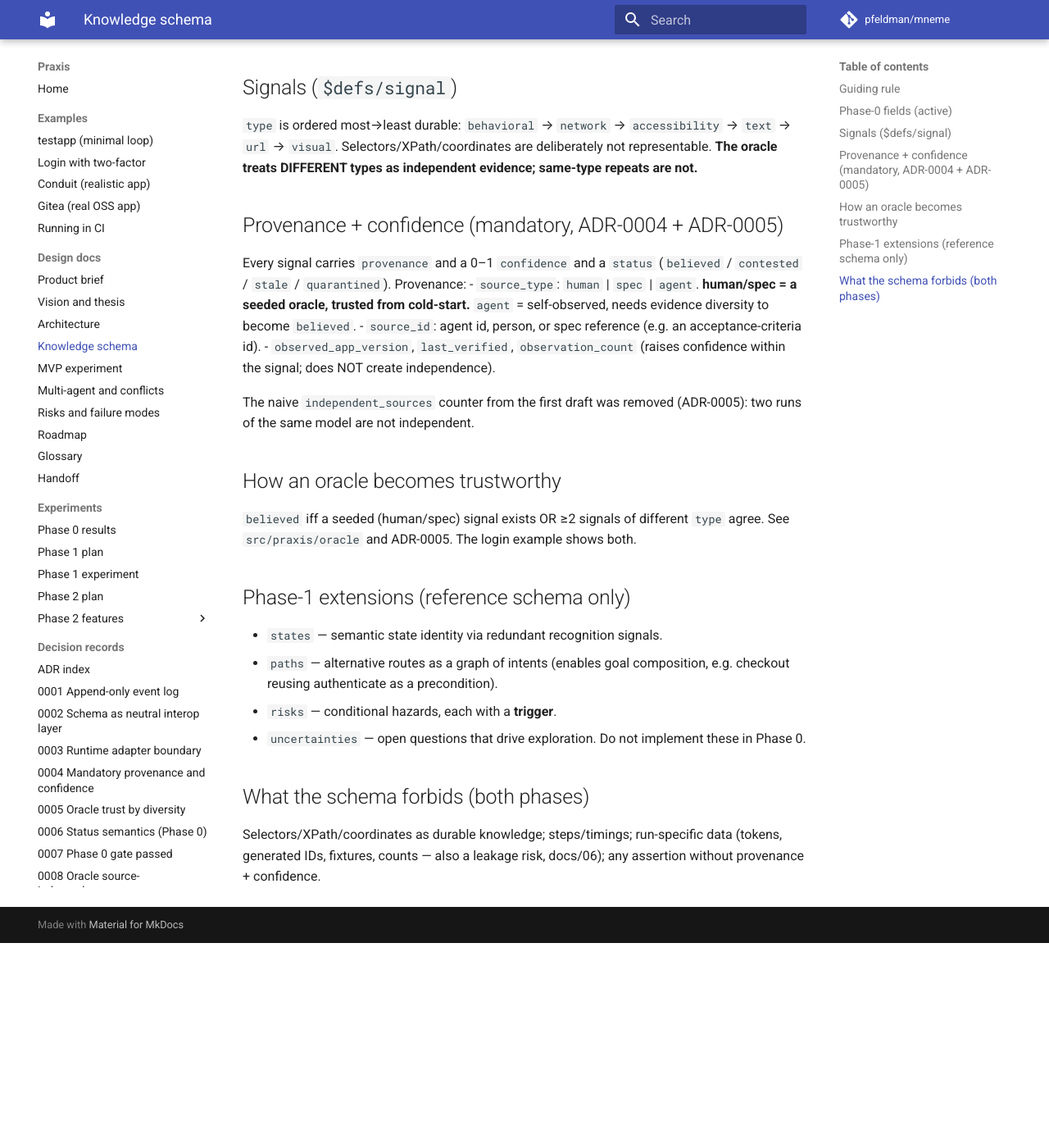
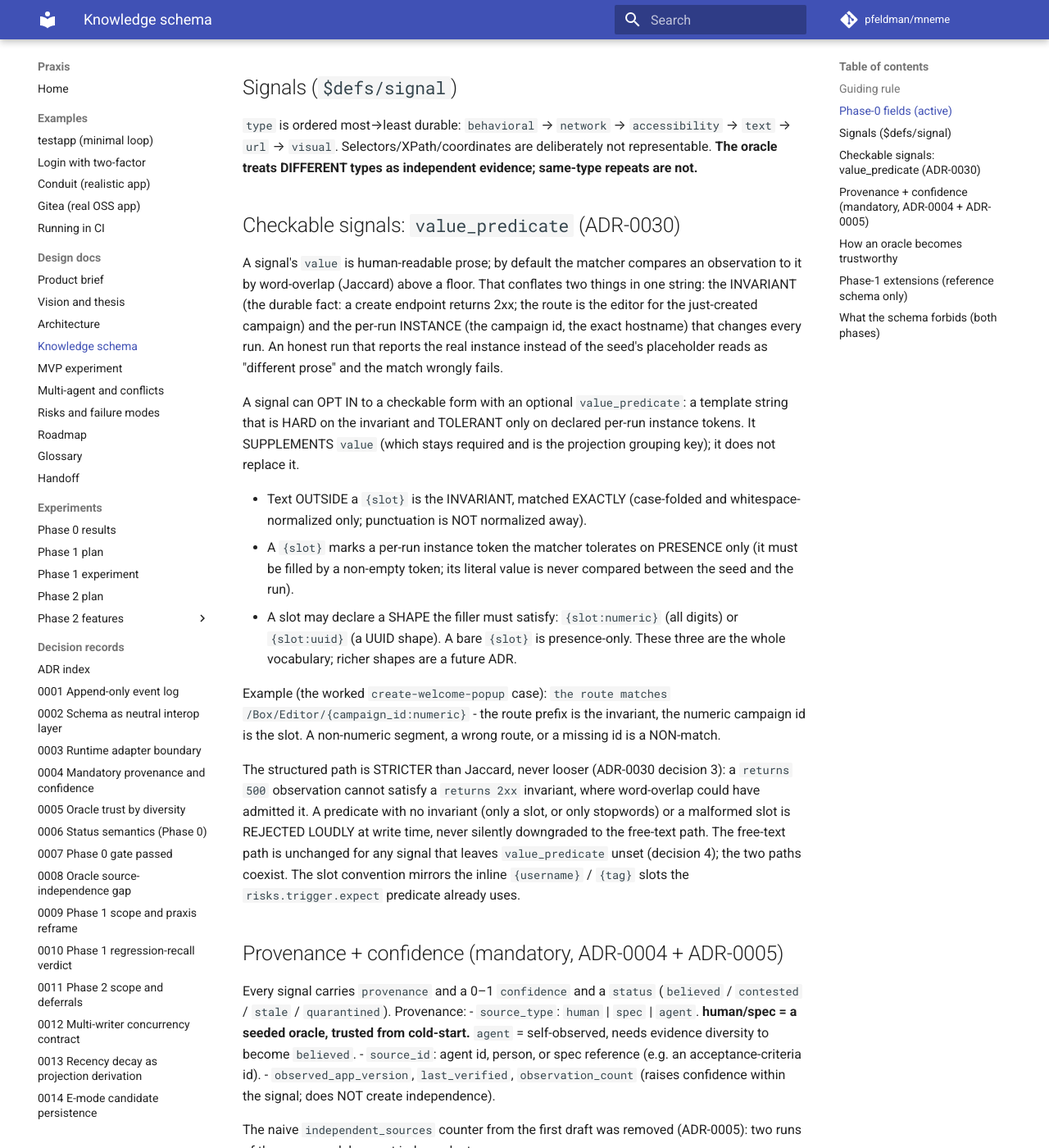
Before and after one commit to pfeldman/mneme, an MkDocs documentation site: the page built from docs/03-knowledge-schema.md, in a window 1280 px wide and 1400 px high, scrolled down 685 px. Shown: the whole window at 82% size. Built offline with MkDocs 1.6.1 and Material for MkDocs 9.7.7, drawn with Linux system fonts in a browser that asks for light colours; comment, search, counter and statistics services are not loaded; before the commit the page ends 1835 px from its top, so only the background shows below that.

Commit message:
Document the value_predicate slot convention and add commented seed examples (ADR-0030 step 8)

```diff
--- a/docs/03-knowledge-schema.md
+++ b/docs/03-knowledge-schema.md
@@ -25,6 +25,43 @@
 `behavioral` → `network` → `accessibility` → `text` → `url` → `visual`.
 Selectors/XPath/coordinates are deliberately not representable. **The oracle
 treats DIFFERENT types as independent evidence; same-type repeats are not.**
+
+## Checkable signals: `value_predicate` (ADR-0030)
+A signal's `value` is human-readable prose; by default the matcher compares an
+observation to it by word-overlap (Jaccard) above a floor. That conflates two
+things in one string: the INVARIANT (the durable fact: a create endpoint
+returns 2xx; the route is the editor for the just-created campaign) and the
+per-run INSTANCE (the campaign id, the exact hostname) that changes every run.
+An honest run that reports the real instance instead of the seed's placeholder
+reads as "different prose" and the match wrongly fails.
+
+A signal can OPT IN to a checkable form with an optional `value_predicate`: a
+template string that is HARD on the invariant and TOLERANT only on declared
+per-run instance tokens. It SUPPLEMENTS `value` (which stays required and is the
+projection grouping key); it does not replace it.
+
+- Text OUTSIDE a `{slot}` is the INVARIANT, matched EXACTLY (case-folded and
+  whitespace-normalized only; punctuation is NOT normalized away).
+- A `{slot}` marks a per-run instance token the matcher tolerates on PRESENCE
+  only (it must be filled by a non-empty token; its literal value is never
+  compared between the seed and the run).
+- A slot may declare a SHAPE the filler must satisfy: `{slot:numeric}` (all
+  digits) or `{slot:uuid}` (a UUID shape). A bare `{slot}` is presence-only.
+  These three are the whole vocabulary; richer shapes are a future ADR.
+
+Example (the worked `create-welcome-popup` case):
+`the route matches /Box/Editor/{campaign_id:numeric}` - the route prefix is the
+invariant, the numeric campaign id is the slot. A non-numeric segment, a wrong
+route, or a missing id is a NON-match.
+
+The structured path is STRICTER than Jaccard, never looser (ADR-0030 decision
+3): a `returns 500` observation cannot satisfy a `returns 2xx` invariant, where
+word-overlap could have admitted it. A predicate with no invariant (only a
+slot, or only stopwords) or a malformed slot is REJECTED LOUDLY at write time,
+never silently downgraded to the free-text path. The free-text path is
+unchanged for any signal that leaves `value_predicate` unset (decision 4); the
+two paths coexist. The slot convention mirrors the inline `{username}` / `{tag}`
+slots the `risks.trigger.expect` predicate already uses.
 
 ## Provenance + confidence (mandatory, ADR-0004 + ADR-0005)
 Every signal carries `provenance` and a 0–1 `confidence` and a `status`
```
Also changed, not shown: docs/examples/testapp.md (+9 -0 lines), 1 other file.
